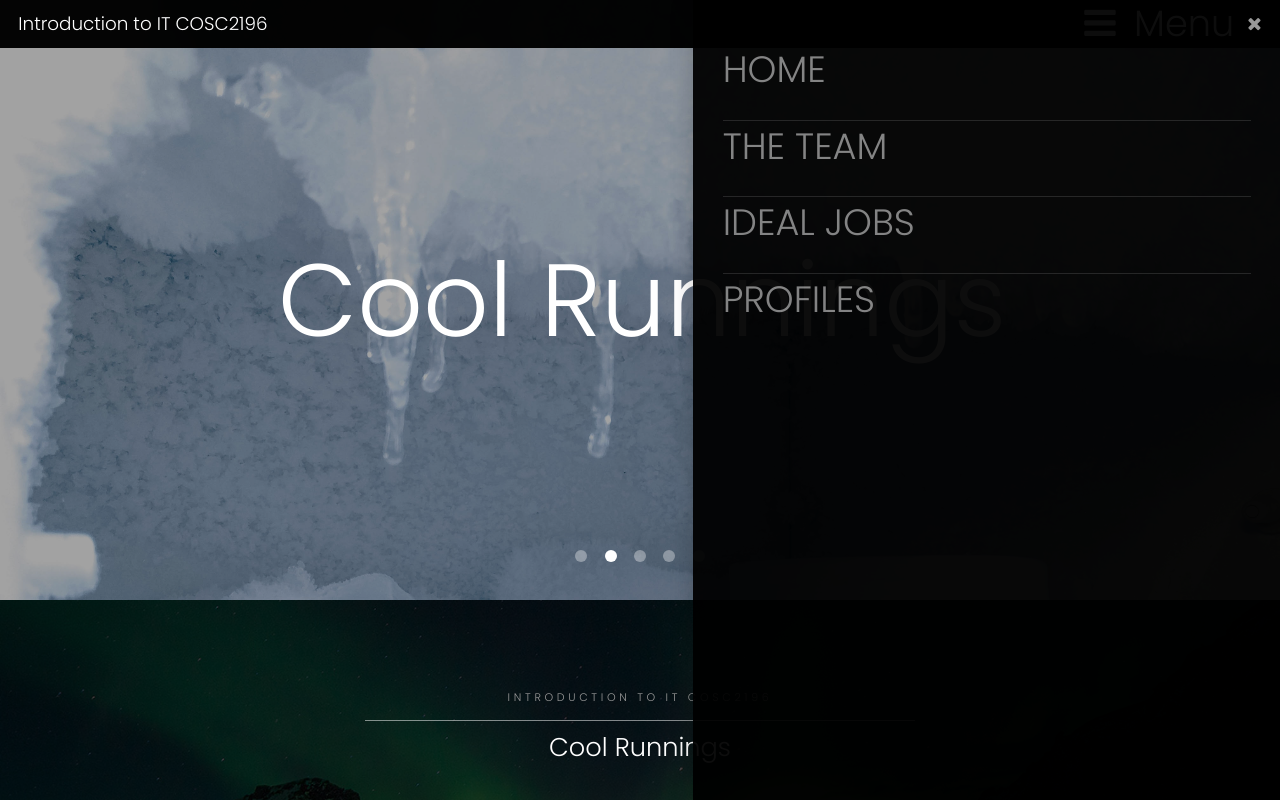
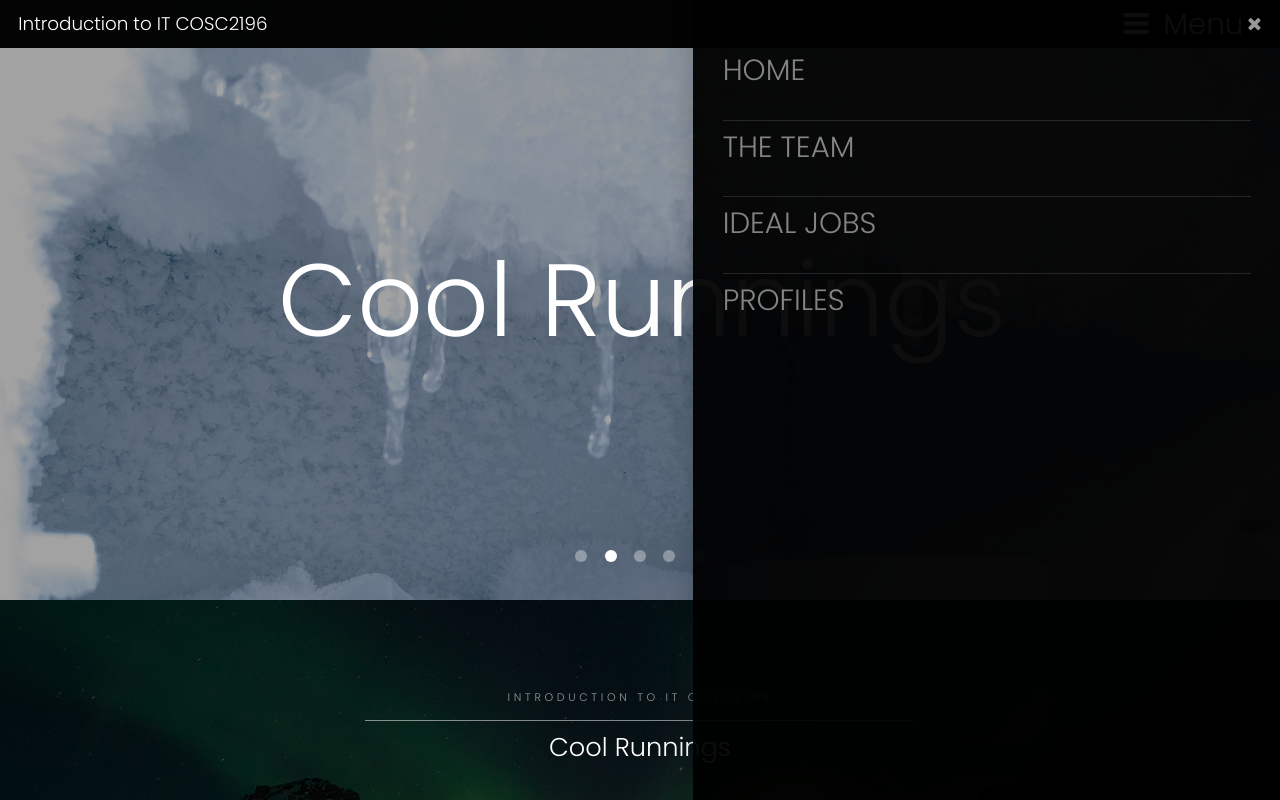
Before and after one commit to s3768719/GroupNineteen, a plain HTML site: page index.html in a window 1280 px wide. Both pictures are taken after a click on the link "Menu". Shown: the top 800 px of the page. Drawn offline with Linux system fonts and the light colour scheme.

Commit message:
fixed menu size

```diff
--- a/assets/css/main.css
+++ b/assets/css/main.css
@@ -7,7 +7,9 @@
 	templated.co @templatedco
 	Released for free under the Creative Commons Attribution 3.0 license (templated.co/license)
 */
-
+	.Menu {
+		font-size: 2em;
+	}
 /* Reset */
 
 	html, body, div, span, applet, object, iframe, h1, h2, h3, h4, h5, h6, p, blockquote, pre, a, abbr, acronym, address, big, cite, code, del, dfn, em, img, ins, kbd, q, s, samp, small, strike, strong, sub, sup, tt, var, b, u, i, center, dl, dt, dd, ol, ul, li, fieldset, form, label, legend, table, caption, tbody, tfoot, thead, tr, th, td, article, aside, canvas, details, embed, figure, figcaption, footer, header, hgroup, menu, nav, output, ruby, section, summary, time, mark, audio, video {
--- a/index.html
+++ b/index.html
@@ -20,16 +20,16 @@
 		<!-- Header -->
 			<header id="header" >
 				<div class="logo"><a href="index.html">Introduction to IT COSC2196</a></div>
-				<a href="#menu" style="font-size: 2.5em;">Menu</a>
+				<a href="#menu" class="Menu">Menu</a>
 			</header>
 
 		<!-- Nav -->
 			<nav id="menu">
 				<ul class="links">
-					<li><a href="index.html" style="font-size: 2.5em;">Home</a></li></br>
-					<li><a href="team.html" style="font-size: 2.5em;">The Team</a></li></br>
-					<li><a href="jobs.html" style="font-size: 2.5em;">Ideal Jobs</a></li></br>
-					<li><a href="profile.html" style="font-size: 2.5em;">Profiles</a></li></br>
+					<li><a href="index.html" class="Menu">Home</a></li></br>
+					<li><a href="team.html" class="Menu">The Team</a></li></br>
+					<li><a href="jobs.html" class="Menu">Ideal Jobs</a></li></br>
+					<li><a href="profile.html" class="Menu">Profiles</a></li></br>
 				</ul>
 			</nav>
 
```
Also changed, not shown: jobs.html (+5 -5 lines), profile.html (+5 -5 lines), team.html (+5 -5 lines).
